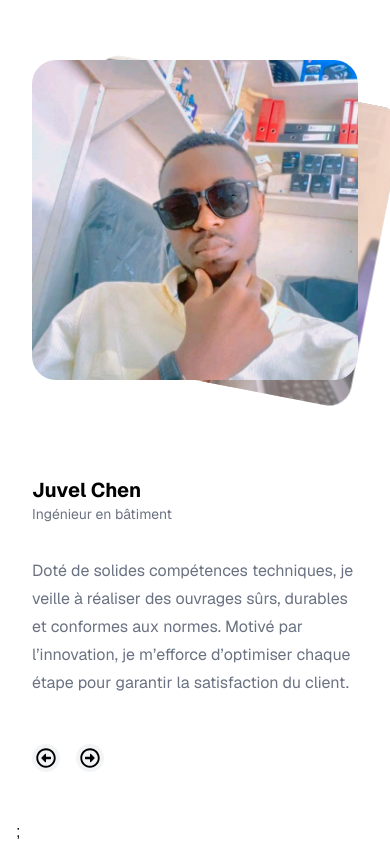
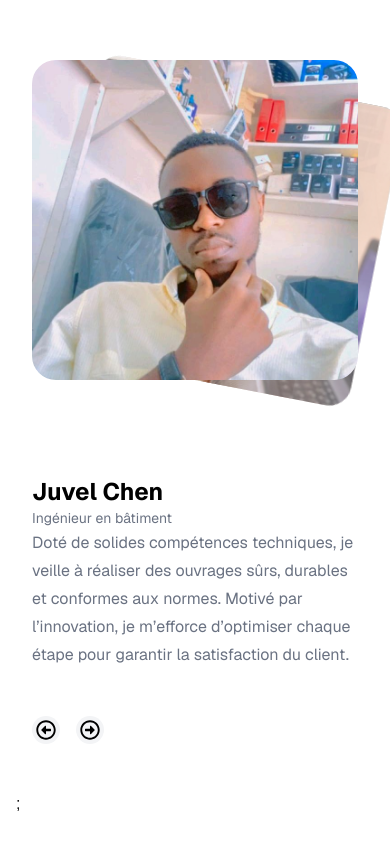
Before and after one commit to bantu78/asdushop, a Next.js app: page / in a window 390 px wide. Shown: the part 1808-2652 px from the top of the page. After the commit the page ends 2624 px from the top, so only its background shows below. Built offline with nearby package versions, Linux system fonts and the light colour scheme.

Commit message:
10th commit

```diff
--- a/components/ui/TeamUI.tsx
+++ b/components/ui/TeamUI.tsx
@@ -120,13 +120,13 @@ export const TeamUI = ({
               ease: "easeInOut",
             }}
           >
-            <h3 className="text-xl font-bold text-black dark:text-white">
+            <h3 className=" text-2xl   font-bold text-black dark:text-white">
               {testimonials[active].name}
             </h3>
             <p className="text-sm text-gray-500 dark:text-neutral-500">
               {testimonials[active].designation}
             </p>
-            <motion.p className="mt-8 text-lg text-gray-500 dark:text-neutral-300">
+            <motion.p className="sm:mt-6 md:mt-8 text-lg text-gray-500 dark:text-neutral-300">
               {testimonials[active].quote.split(" ").map((word, index) => (
                 <motion.span
                   key={index}
```
